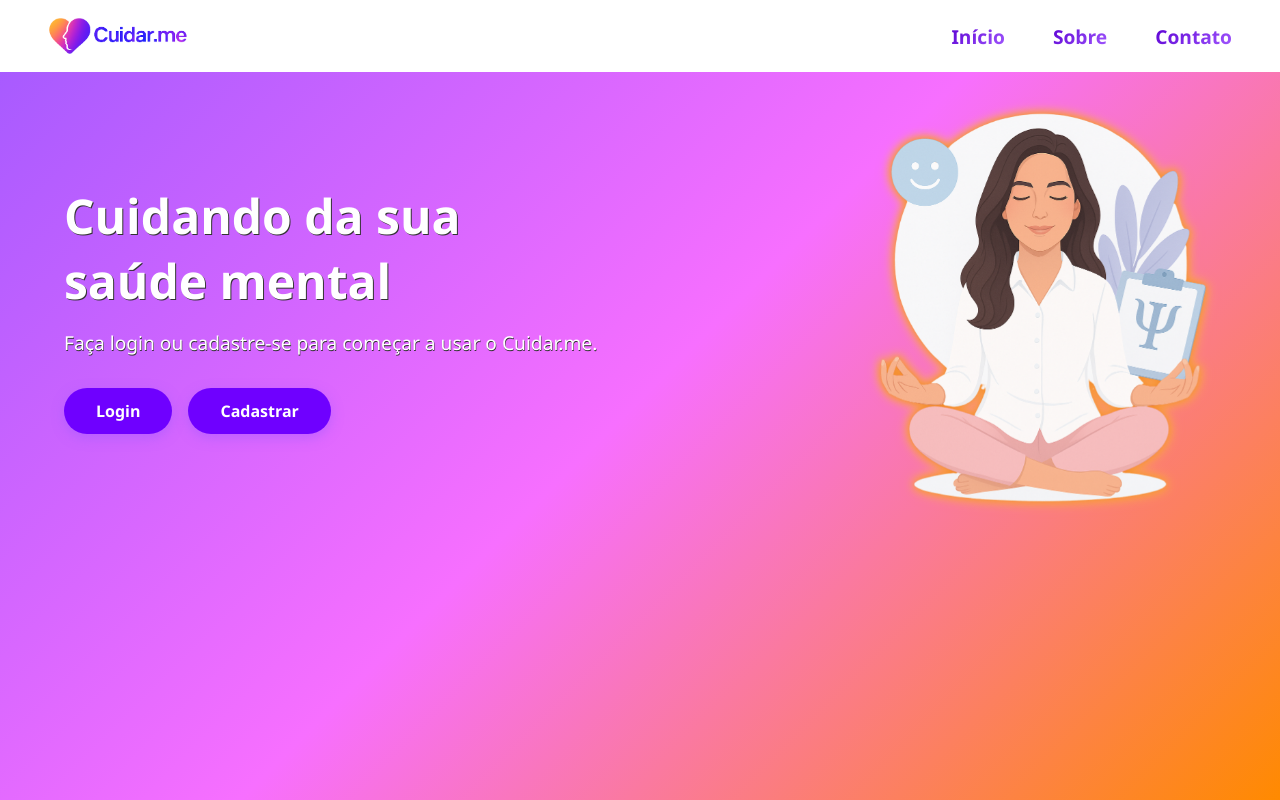
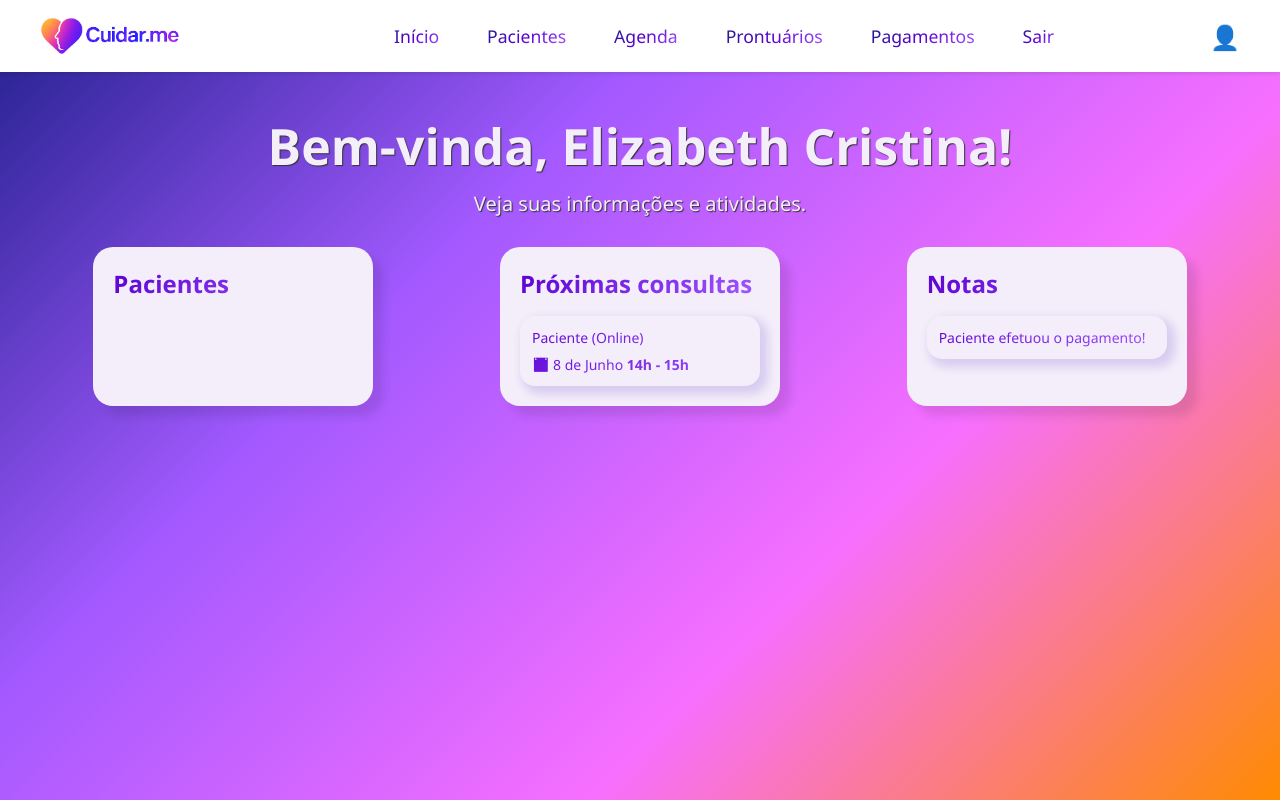
Before and after one commit to JhenniferK/Cuidar.me-Frontend, a React (Create React App) app: page /principal in a window 1280 px wide. Built offline with nearby package versions, Linux system fonts and the light colour scheme.

Commit message:
Atualização na tela principal

```diff
--- a/package.json
+++ b/package.json
@@ -14,6 +14,7 @@
     "framer-motion": "^12.15.0",
     "react": "^19.1.0",
     "react-dom": "^19.1.0",
+    "react-router-dom": "^7.6.2",
     "react-scripts": "^5.0.1",
     "web-vitals": "^2.1.4"
   },
--- a/src/App.js
+++ b/src/App.js
@@ -1,10 +1,20 @@
+import { BrowserRouter, Routes, Route } from 'react-router-dom';
 import LoginCadastro from './components/TelaInicial/LoginCadastro';
 import Login from './components/TelaLogin/Login';
 import Cadastro from './components/TelaCadastro/Cadastro'
 import Principal from './components/TelaPrincipal/Principal';
 
 function App() {
-  return <LoginCadastro />
+  return (
+    <BrowserRouter>
+      <Routes>
+        <Route path="/" element={<LoginCadastro />} />
+        <Route path="/login" element={<Login />} />
+        <Route path="/cadastro" element={<Cadastro />} />
+        <Route path="/principal" element={<Principal />} />
+      </Routes>
+    </BrowserRouter>
+  )
 }
 
 export default App;
--- a/src/components/TelaCadastro/Cadastro.css
+++ b/src/components/TelaCadastro/Cadastro.css
@@ -104,6 +104,6 @@ body, html, #root {
 .right img {
     width: 400px;
     height: auto;
-    filter: drop-shadow(0 0 px #ffffff) drop-shadow(0 0 1px #F76FFF);
+    filter: drop-shadow(0 0 10px #ffffff);
     animation: brilho 2s ease-in-out infinite alternate;
 }
--- a/src/components/TelaInicial/LoginCadastro.css
+++ b/src/components/TelaInicial/LoginCadastro.css
@@ -66,13 +66,13 @@
   margin-top: 1px;
   font-size: 3rem;
   margin-bottom: 1rem;
-  text-shadow: #333 1px 1px;
+  text-shadow: #333 1px 1px 1px;
 }
 
 .texto p {
   font-size: 1.2rem;
   margin-bottom: 2rem;
-  text-shadow: #333 0.5px 0.5px;
+  text-shadow: #333 0.5px 0.5px 0.5px;
 }
 
 .botoes .btn {
@@ -80,7 +80,7 @@
   margin-right: 1rem;
   border: none;
   border-radius: 25px;
-  background: #6f00ff;
+  background: linear-gradient(135deg, #1f1f8b, #5b00d2, #A259FF);
   color: white;
   cursor: pointer;
   font-size: 1rem;
@@ -104,17 +104,7 @@
   max-width: 100%;
   filter: drop-shadow(0 0 5px #A259FF) drop-shadow(0 0 5px #F76FFF);
   animation: brilho 2s ease-in-out infinite alternate;
-  /*animation: float 4s ease-in-out infinite;*/
 }
-
-/*@keyframes float {
-  0%, 100% {
-    transform: translateY(0);
-  }
-  50% {
-    transform: translateY(-15px);
-  }
-}*/
 
 @keyframes brilho {
   from {
--- a/src/components/TelaInicial/LoginCadastro.jsx
+++ b/src/components/TelaInicial/LoginCadastro.jsx
@@ -1,8 +1,10 @@
 import './LoginCadastro.css';
+import { useNavigate } from 'react-router-dom'
 import logonome from '../../assets/logo-cuidarme(nome).png'
 import psicologa from '../../assets/psicologa.png'
 
 const LoginCadastro = () => {
+  const navigate = useNavigate();
   return (
     <div className="pagina-inicial-container">
       <header className="cabecalho">
@@ -19,8 +21,8 @@ const LoginCadastro = () => {
           <h1>Cuidando da sua<br></br>saúde mental</h1>
           <p>Faça login ou cadastre-se para começar a usar o Cuidar.me.</p>
           <div className="botoes">
-            <button className="btn">Login</button>
-            <button className="btn btn-secundario">Cadastrar</button>
+            <button className="btn" onClick={() => navigate('/login')}>Login</button>
+            <button className="btn btn-secundario" onClick={() => navigate('/cadastro')}>Cadastrar</button>
           </div>
         </div>
         <div className="imagem">
--- a/src/components/TelaLogin/Login.css
+++ b/src/components/TelaLogin/Login.css
@@ -104,6 +104,6 @@ body, html, #root {
 .right img {
     width: 400px;
     height: auto;
-    filter: drop-shadow(0 0 px #ffffff) drop-shadow(0 0 1px #F76FFF);
+    filter: drop-shadow(0 0 10px #ffffff);
     animation: brilho 2s ease-in-out infinite alternate;
 }
--- a/src/components/TelaLogin/Login.jsx
+++ b/src/components/TelaLogin/Login.jsx
@@ -1,7 +1,9 @@
 import './Login.css';
+import { useNavigate } from 'react-router-dom';
 import logonome from '../../assets/logo-cuidarme(nome).png';
 
 const Login = () => {
+    const navigate = useNavigate();
     return (
         <div className="pagina-container">
             <div className="conteudo">
@@ -14,7 +16,7 @@ const Login = () => {
 
                 <div className="form-options">
                     <a href="#">Esqueceu a senha?</a>
-                    <button type="submit" className="btn-login">Entrar</button>
+                    <button type="submit" className="btn-login" onClick={() => navigate('/principal')}>Entrar</button>
                 </div>
             </div>
 
--- a/src/components/TelaPrincipal/Principal.css
+++ b/src/components/TelaPrincipal/Principal.css
@@ -3,6 +3,7 @@ body {
   font-family: 'Segoe UI', sans-serif;
   background: #fff;
   color: #1f1f8b;
+  background: linear-gradient(135deg,#1f1f8b, #A259FF, #F76FFF, #FF8A00);
 }
 
 .principal {
@@ -36,7 +37,7 @@ body {
   text-decoration: none;
   font-weight: bold;
   font-size: 1.1rem;
-  background: linear-gradient(135deg, #5b00d2, #A259FF);
+  background: linear-gradient(135deg, #1f1f8b, #5b00d2, #A259FF);
   -webkit-background-clip: text;
   -webkit-text-fill-color: transparent;
   background-clip: text;
@@ -71,19 +72,22 @@ body {
 }
 
 .main h1 {
-  font-size: 28px;
+  font-size: 50px;
   margin-bottom: 10px;
-  background: linear-gradient(135deg,#1f1f8b, #5b00d2, #A259FF);
+  color: #f4eefa;
+  text-shadow: #333 1px 1px 1px;
+  /*background: linear-gradient(135deg,#1f1f8b, #5b00d2, #A259FF);
   -webkit-background-clip: text;
   -webkit-text-fill-color: transparent;
   background-clip: text;
-  color: transparent;
+  color: transparent;*/
 }
 
 .main p {
-  font-size: 16px;
+  font-size: 20px;
   margin-bottom: 30px;
-  color: #333;
+  color: #f4eefa;
+  text-shadow: #333 1px 1px 1px;
 }
 
 .card-container {
@@ -98,13 +102,13 @@ body {
   border-radius: 20px;
   padding: 20px;
   width: 280px;
-  box-shadow: 5px 7px 5px rgba(0, 0, 0, 0.1);
+  box-shadow: 10px 10px 10px rgba(0, 0, 0, 0.1);
   text-align: left;
 }
 
 .card h2 {
   margin-bottom: 16px;
-  background: linear-gradient(135deg,#1f1f8b, #5b00d2, #A259FF);
+  background: linear-gradient(135deg,#5b00d2, #A259FF);
   -webkit-background-clip: text;
   -webkit-text-fill-color: transparent;
   background-clip: text;
@@ -115,7 +119,7 @@ body {
   background-color: #ddc6ff;
   border-radius: 15px;
   padding: 12px;
-  background: linear-gradient(135deg,#1f1f8b, #5b00d2, #A259FF);
+  background: linear-gradient(135deg,#5b00d2, #A259FF);
   -webkit-background-clip: text;
   -webkit-text-fill-color: transparent;
   background-clip: text;
--- a/src/components/TelaPrincipal/Principal.jsx
+++ b/src/components/TelaPrincipal/Principal.jsx
@@ -1,7 +1,9 @@
 import './Principal.css';
+import { useNavigate } from 'react-router-dom';
 import logonome from '../../assets/logo-cuidarme(nome).png';
 
 const Principal = () => {
+  const navigate = useNavigate();
   return (
     <div className="principal">
       <header className="header">
@@ -14,12 +16,13 @@ const Principal = () => {
           <a href="#">Agenda</a>
           <a href="#">Prontuários</a>
           <a href="#">Pagamentos</a>
+          <a href="#" onClick={() => navigate('/')}>Sair</a>
         </nav>
         <div className="profile-icon">👤</div>
       </header>
 
       <main className="main">
-        <h1>Bem-vindo(a) ao Cuidar.me!</h1>
+        <h1>Bem-vinda, Elizabeth Cristina!</h1>
         <p>Veja suas informações e atividades.</p>
 
         <div className="card-container">
```
Also changed, not shown: 1 other file (tests, documents, lock files or other folders).
